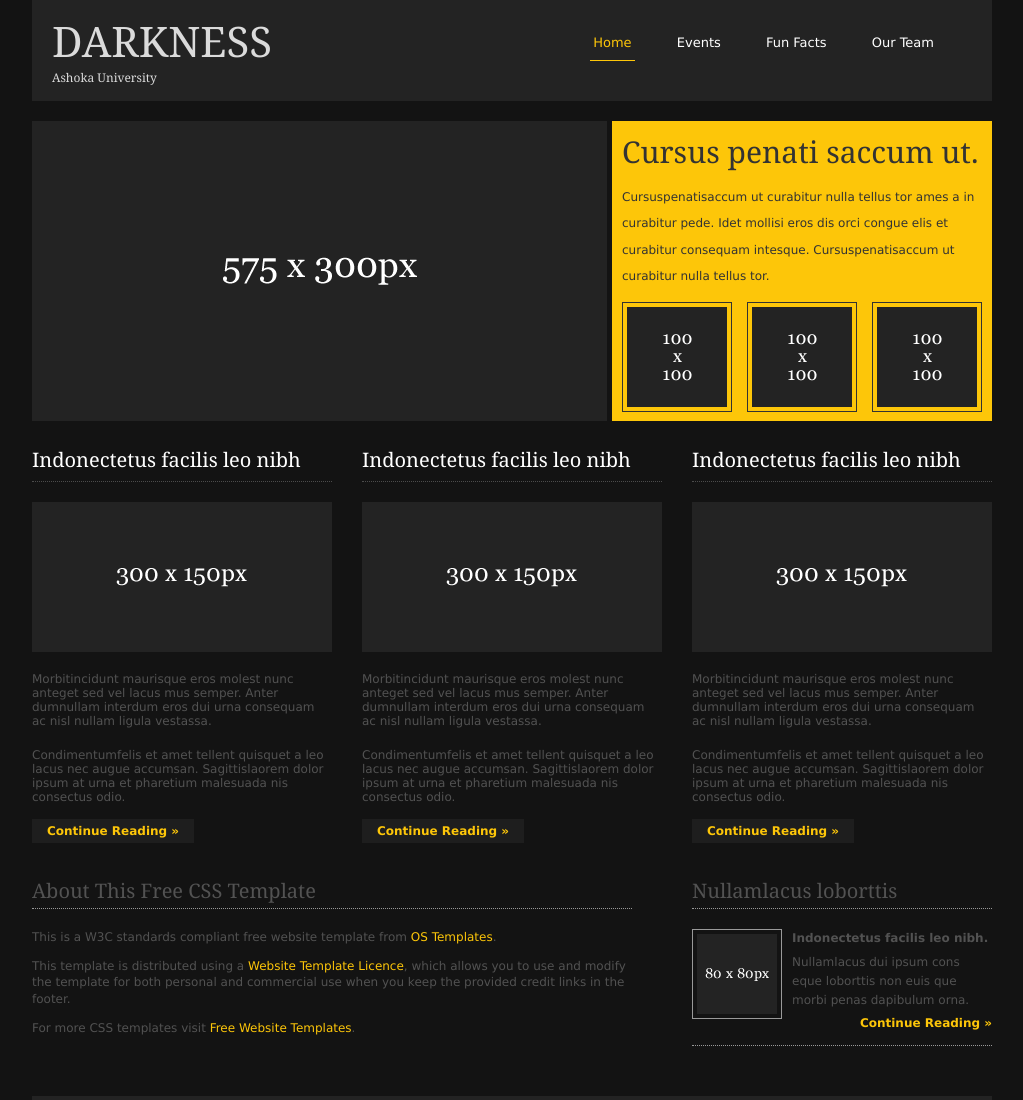
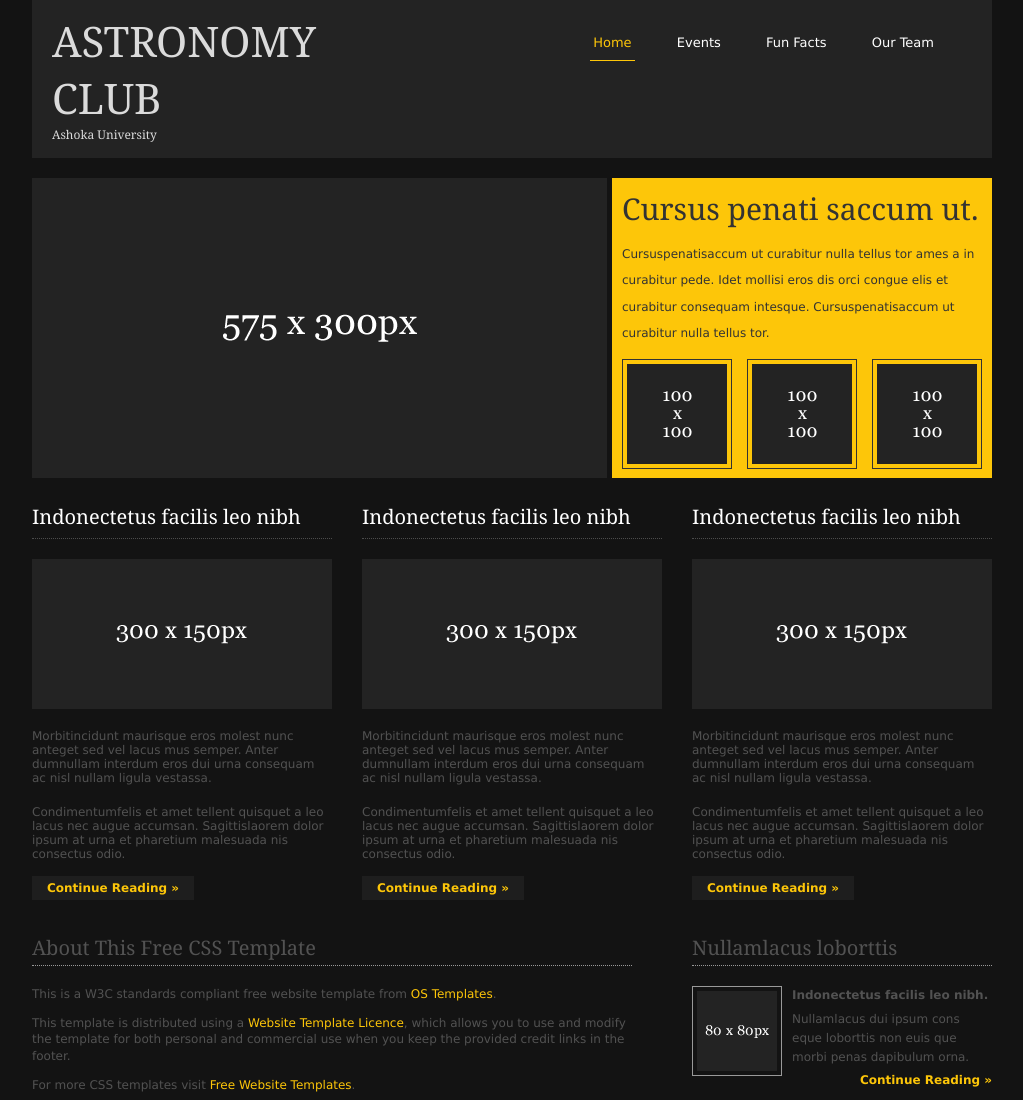
Before and after one commit to ashoka-astronomy/ashoka-astronomy.github.io, a plain HTML site: page index.html in a window 1280 px wide. Shown: the top 1100 px of the page, without its empty margins (128-1151 px from the left). Drawn offline with Linux system fonts and the light colour scheme.

Commit message:
Update index.html

```diff
--- a/index.html
+++ b/index.html
@@ -16,7 +16,7 @@ Licence URI: http://www.os-templates.com/template-terms
 <div class="wrapper">
   <div id="header">
     <div id="logo">
-      <h1><a href="index.html">Darkness</a></h1>
+      <h1><a href="index.html">Astronomy Club</a></h1>
       <p>Ashoka University</p>
     </div>
     <div id="topnav">
```
